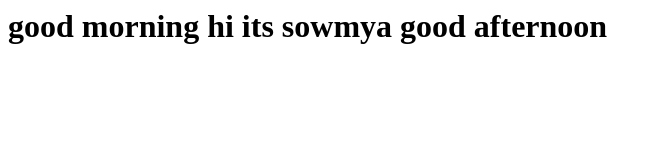
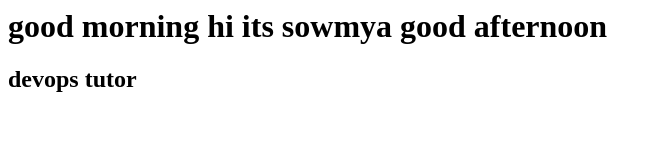
Before and after one commit to sowmyashreeoa/newrepo, a plain HTML site: page index.html in a window 1280 px wide. Shown: the whole page, without its empty margins (0-661 px from the left). Drawn offline with Linux system fonts and the light colour scheme.

Commit message:
Update index.html

```diff
--- a/index.html
+++ b/index.html
@@ -2,5 +2,6 @@
 
 <body>
 	<h1>good morning hi its sowmya good afternoon</h1>
+	<h2>devops tutor<h2>
 </body>
 </html>
```
